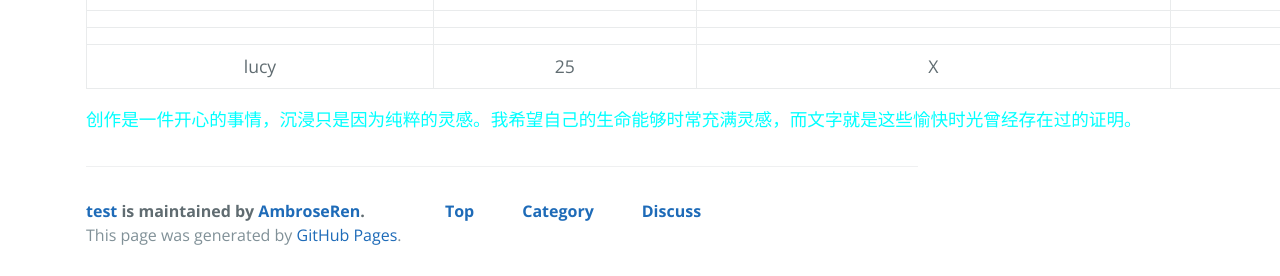
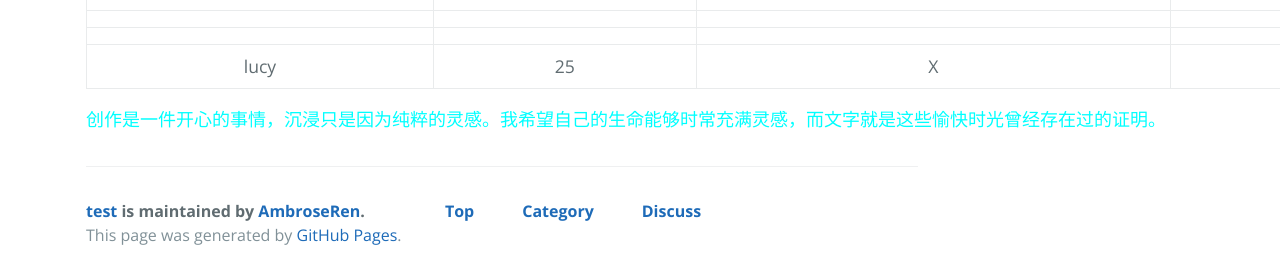
Before and after one commit to AmbroseRen/test, a Jekyll site: the page built from navigation.md, in a window 1280 px wide. Shown: the part 1661-1937 px from the top of the page. Built offline with Jekyll 4.4.1, drawn with Linux system fonts in a browser that asks for light colours; our own code applies the rules of GitHub Pages for plain Markdown files; the repository's description, which GitHub fills in, is left out.

Commit message:
Update navigation.md

```diff
--- a/navigation.md
+++ b/navigation.md
@@ -64,4 +64,4 @@
 | []() | []() | []() | []() |
 | lucy | 25 | X | X |
 
-<p style="width:1300px;"><font color="#00ffff" face="楷体">创作是一件开心的事情，沉浸只是因为纯粹的灵感。我希望自己的生命能够时常充满灵感，而文字就是这些愉快时光曾经存在过的证明。</font></p>
+<p style="width:1300px;"><font color="#00ffff" face="楷体" size="4">创作是一件开心的事情，沉浸只是因为纯粹的灵感。我希望自己的生命能够时常充满灵感，而文字就是这些愉快时光曾经存在过的证明。</font></p>
```
